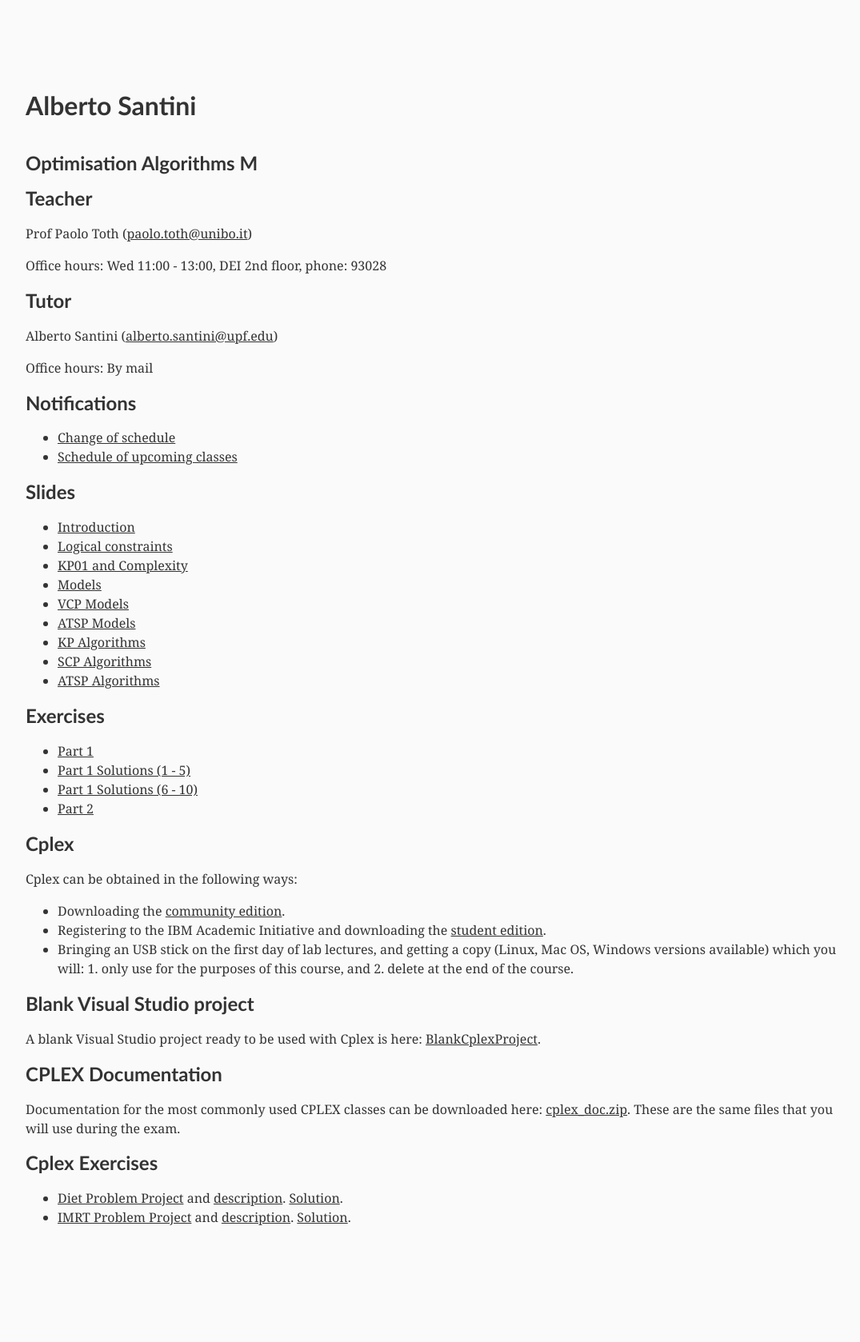
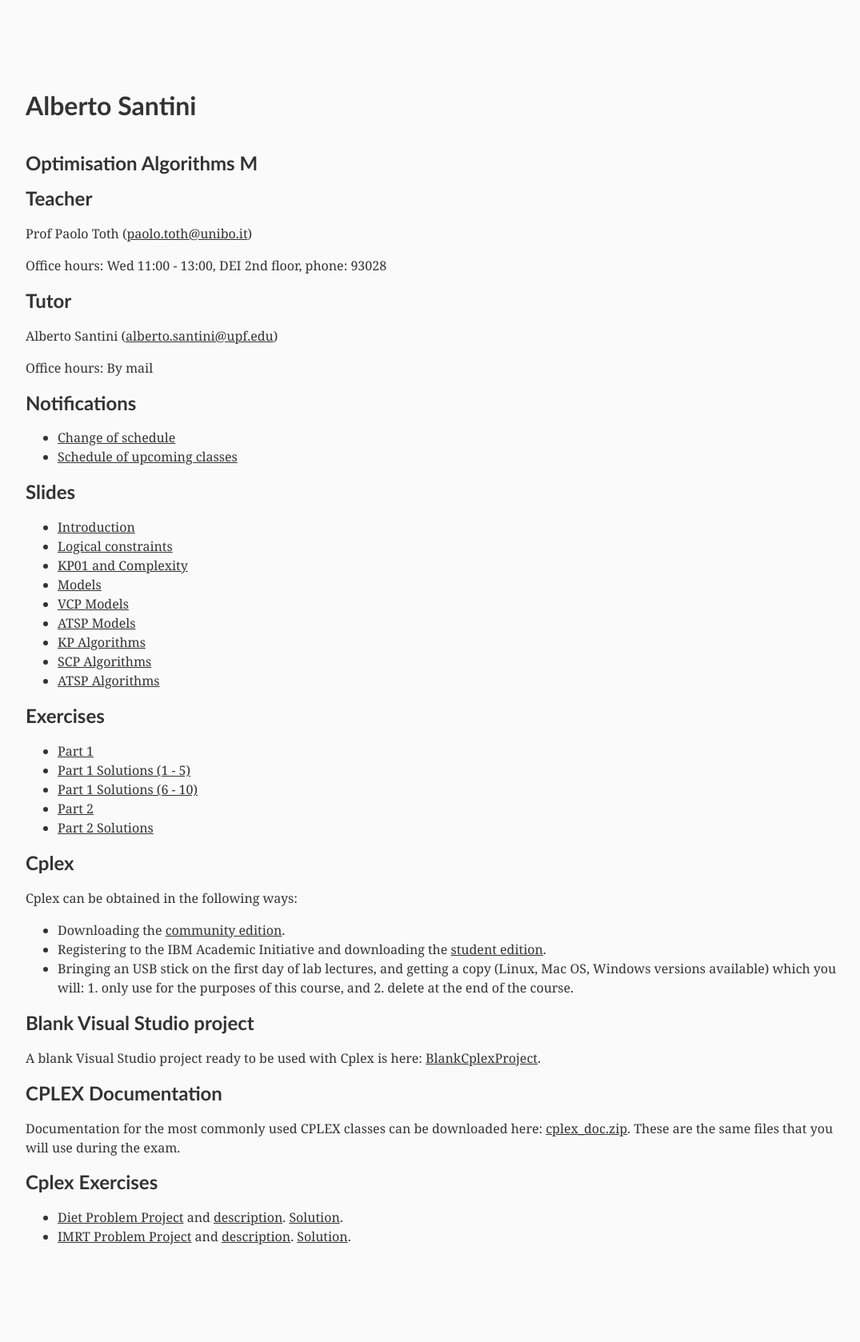
Before and after one commit to alberto-santini/alberto-santini.github.io, a Jekyll site: the page built from oa/index.html, in a window 1280 px wide. Shown: the whole page at 80% size, without its empty margins (88-1163 px from the left). Built offline with Jekyll 4.4.1, drawn with Linux system fonts in a browser that asks for light colours; before the commit the page ends 1654 px from its top, so only the background shows below that.

Commit message:
Added Exercises Part 2 Solutions (oa)

```diff
--- a/oa/index.html
+++ b/oa/index.html
@@ -62,6 +62,7 @@
       <li><a href="/files/oa/OPT-ALG_2018_Exercises_Part1_Solutions.pdf">Part 1 Solutions (1 - 5)</a></li>
       <li><a href="/files/oa/OPT-ALG_2018_Exercises_Part1_Solutions2.pdf">Part 1 Solutions (6 - 10)</a></li>
       <li><a href="/files/oa/OPT-ALG_2018_Exercises_Part2.pdf">Part 2</a></li>
+      <li><a href="/files/oa/OPT-ALG_2018_Exercises_Part2_Solutions.pdf">Part 2 Solutions</a></li>
     </ul>
   </div>
 
```
Also changed, not shown: 1 other file.
